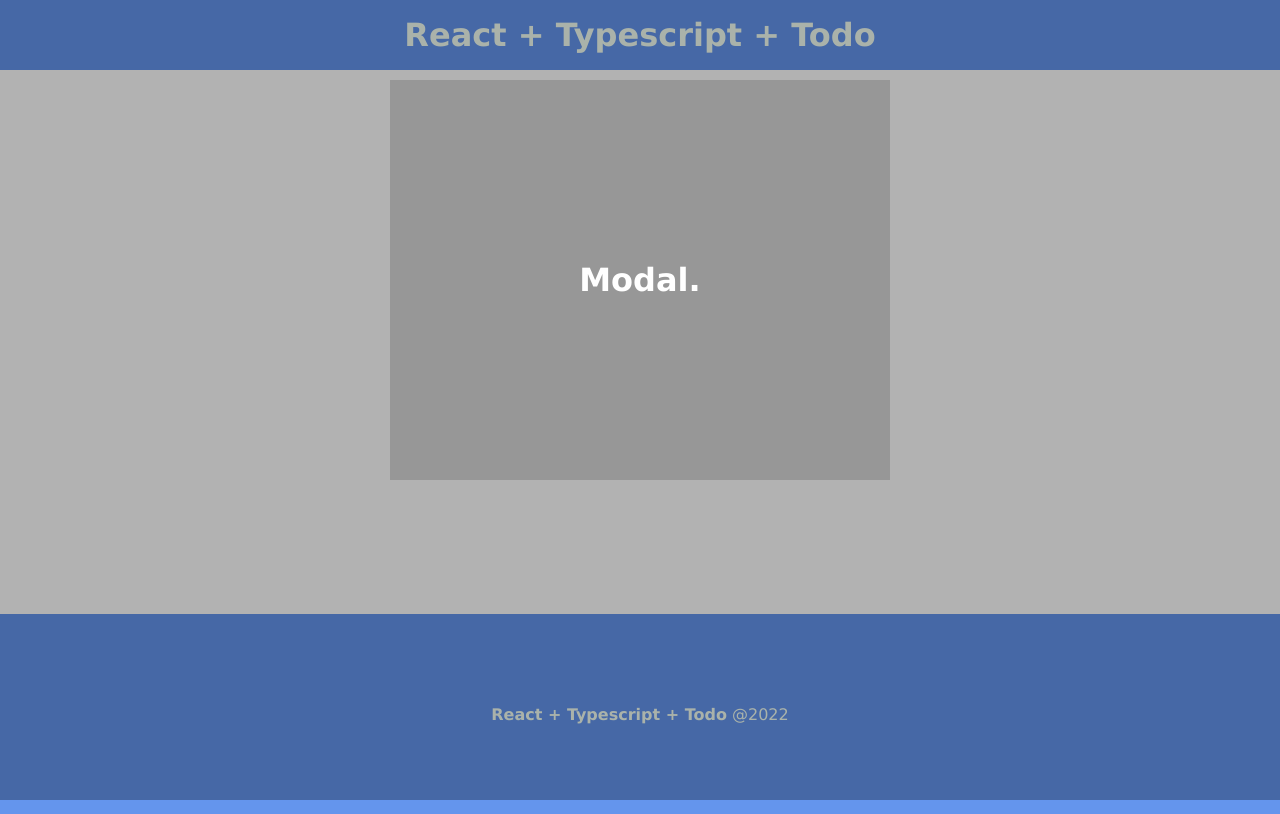
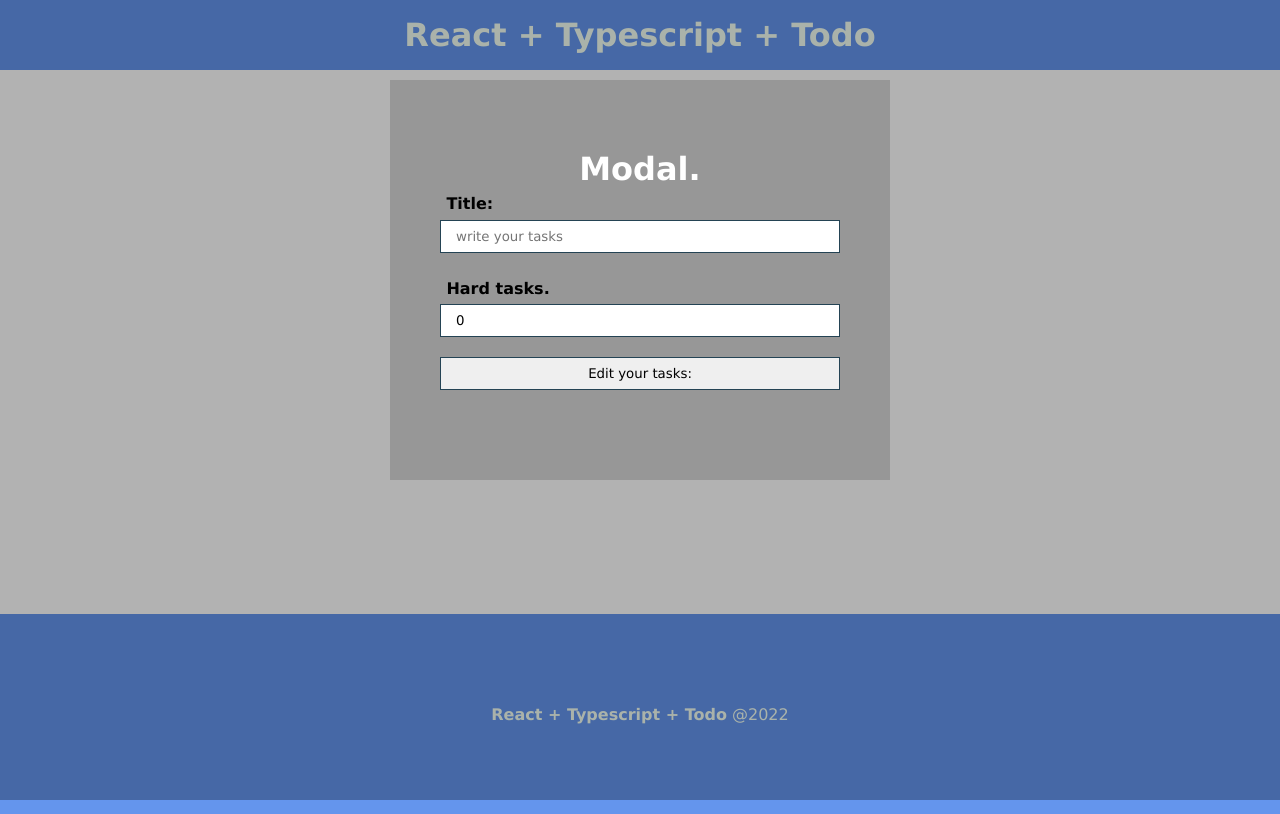
Before and after one commit to felipe-programador-18/project-typescript, a React (Create React App) app in the folder todo-type/: page / in a window 1280 px wide. Built offline with nearby package versions, Linux system fonts and the light colour scheme.

Commit message:
c20-rearrange code

```diff
--- a/todo-type/src/App.tsx
+++ b/todo-type/src/App.tsx
@@ -28,12 +28,18 @@ function App() {
 
   return (
     <div>
-     <Modal/>
+     <Modal
+      children={<Taksform
+      btnSend="Edit your tasks:"
+      taksItem={taksItem}
+      setTaskList={setTaskList}
+      />} />
+
       <Header/>
         <main className={styles.main} >
 
          <div>
-           <h2>What do you do ?</h2>
+           <h2>What do you do here?</h2>
             <Taksform
              btnSend="Create tasks"
              taksItem={taksItem}
```
